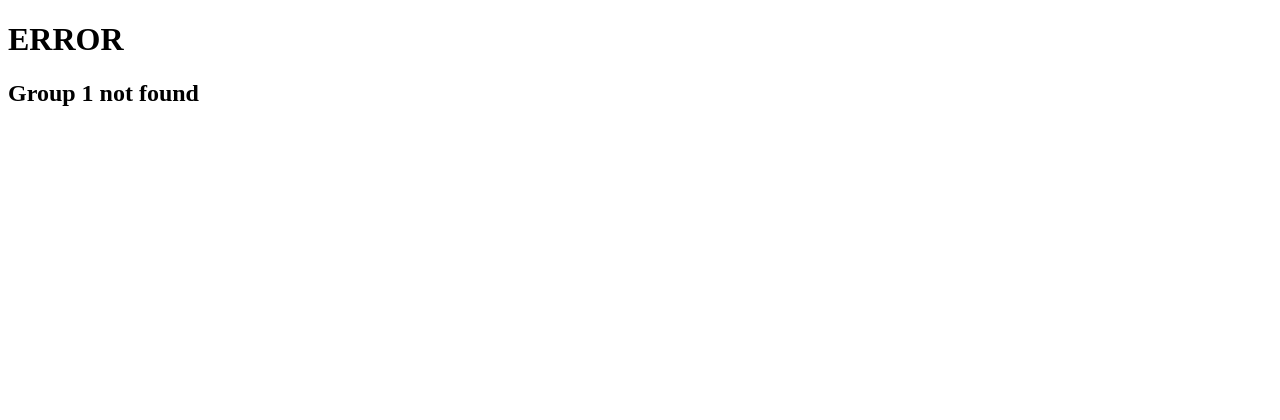
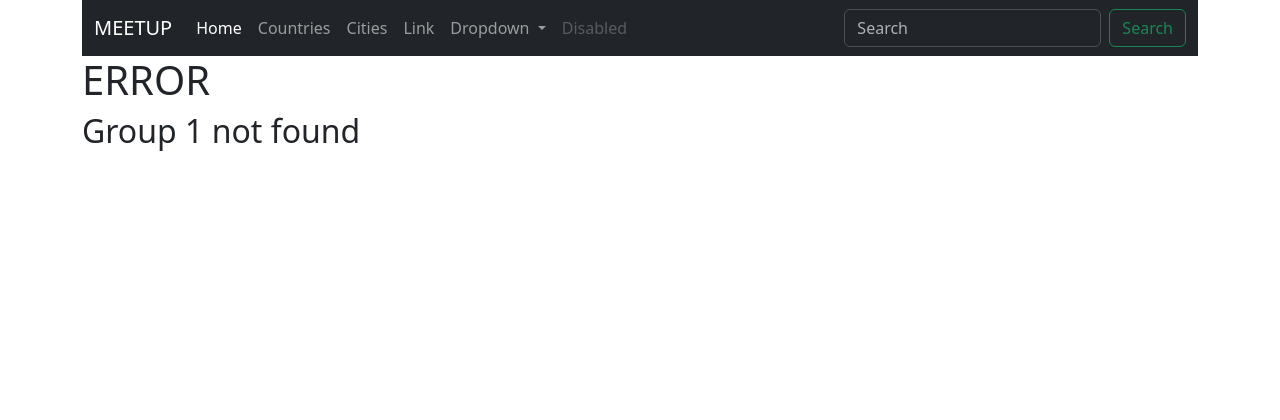
Before and after one commit to CodingSummer24/meetup, a Django app: page /group/1 in a window 1280 px wide. Shown: the top 420 px of the page. Run offline with Django 5.2, Linux system fonts and the light colour scheme; data that the repository does not hold is empty.

Commit message:
start implementation and applied bootstrap

```diff
--- /dev/null
+++ b/meetup/templates/base.html
@@ -0,0 +1,64 @@
+<!DOCTYPE html>
+<html lang="en">
+<head>
+    <meta charset="UTF-8">
+    <meta name="viewport" content="width=device-width, initial-scale=1.0">
+    <title>Document</title>
+    <link href="https://cdn.jsdelivr.net/npm/bootstrap@5.3.3/dist/css/bootstrap.min.css" rel="stylesheet" integrity="sha384-QWTKZyjpPEjISv5WaRU9OFeRpok6YctnYmDr5pNlyT2bRjXh0JMhjY6hW+ALEwIH" crossorigin="anonymous">
+</head>
+<body>
+    <div class="container">
+        <nav class="navbar navbar-expand-lg bg-dark" data-bs-theme="dark">
+            <div class="container-fluid">
+              <a class="navbar-brand" href="#">MEETUP</a>
+              <button class="navbar-toggler" type="button" data-bs-toggle="collapse" data-bs-target="#navbarSupportedContent" aria-controls="navbarSupportedContent" aria-expanded="false" aria-label="Toggle navigation">
+                <span class="navbar-toggler-icon"></span>
+              </button>
+              <div class="collapse navbar-collapse" id="navbarSupportedContent">
+                <ul class="navbar-nav me-auto mb-2 mb-lg-0">
+                  <li class="nav-item">
+                    <a class="nav-link active" aria-current="page" href="#">Home</a>
+                  </li>
+                  <li class="nav-item">
+                    <a class="nav-link" href="#">Countries</a>
+                  </li>
+                  <li class="nav-item">
+                    <a class="nav-link" href="#">Cities</a>
+                  </li>
+                  <li class="nav-item">
+                    <a class="nav-link" href="#">Link</a>
+                  </li>
+                  <li class="nav-item dropdown">
+                    <a class="nav-link dropdown-toggle" href="#" role="button" data-bs-toggle="dropdown" aria-expanded="false">
+                      Dropdown
+                    </a>
+                    <ul class="dropdown-menu">
+                      <li><a class="dropdown-item" href="#">Action</a></li>
+                      <li><a class="dropdown-item" href="#">Another action</a></li>
+                      <li><hr class="dropdown-divider"></li>
+                      <li><a class="dropdown-item" href="#">Something else here</a></li>
+                    </ul>
+                  </li>
+                  <li class="nav-item">
+                    <a class="nav-link disabled" aria-disabled="true">Disabled</a>
+                  </li>
+                </ul>
+                <form class="d-flex" role="search">
+                  <input class="form-control me-2" type="search" placeholder="Search" aria-label="Search">
+                  <button class="btn btn-outline-success" type="submit">Search</button>
+                </form>
+              </div>
+            </div>
+          </nav>
+
+
+          {% block content %}{% endblock %}
+    </div>
+
+    <footer class="container-fluid text-center bg-secondary pt-5 pb-5 text-light fixed-bottom">
+        &copy; 2024
+    </footer>
+
+    <script src="https://cdn.jsdelivr.net/npm/bootstrap@5.3.3/dist/js/bootstrap.bundle.min.js" integrity="sha384-YvpcrYf0tY3lHB60NNkmXc5s9fDVZLESaAA55NDzOxhy9GkcIdslK1eN7N6jIeHz" crossorigin="anonymous"></script>
+</body>
+</html>
--- a/meetup/templates/error.html
+++ b/meetup/templates/error.html
@@ -1,12 +1,6 @@
-<!DOCTYPE html>
-<html lang="en">
-<head>
-    <meta charset="UTF-8">
-    <meta name="viewport" content="width=device-width, initial-scale=1.0">
-    <title>Document</title>
-</head>
-<body>
+{% extends 'base.html' %}
+
+{% block content %}
     <h1>ERROR</h1>
     <h2>{{ message }}</h2>
-</body>
-</html>
+{% endblock %}
--- /dev/null
+++ b/requirements.txt
@@ -0,0 +1,3 @@
+asgiref==3.8.1
+Django==5.0.6
+sqlparse==0.5.0
```
Also changed, not shown: meetup/templates/group.html (+4 -10 lines), meetup/templates/home.html (+3 -11 lines).
